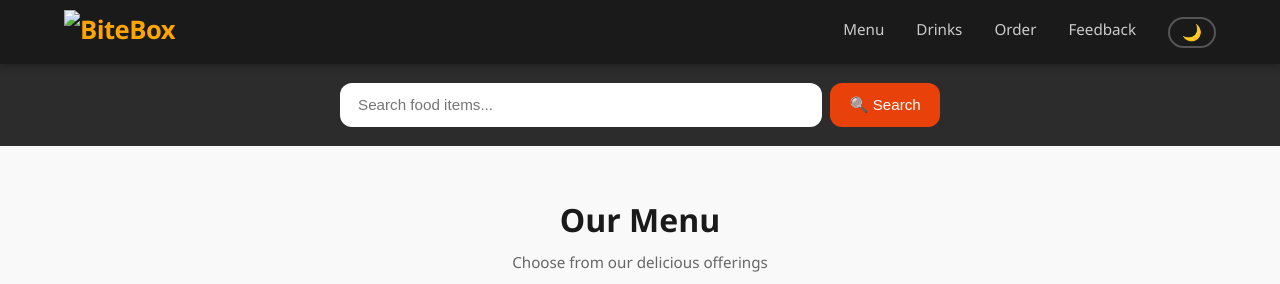
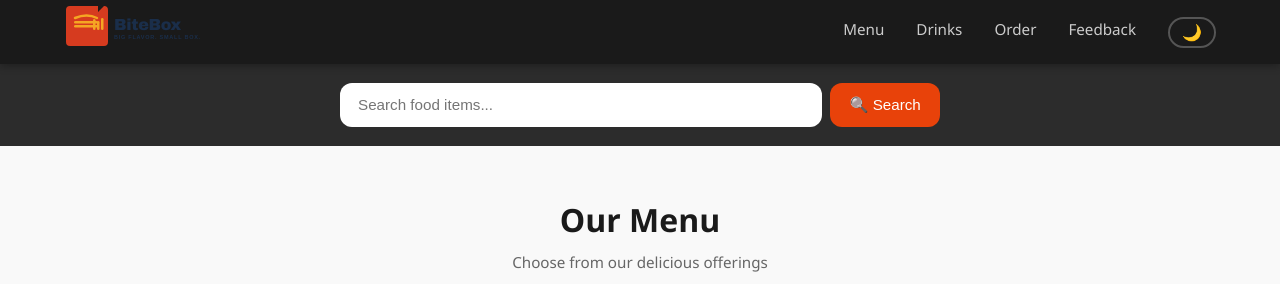
Before and after one commit to timothykahona17-art/bitebox, a website: page index.html in a window 1280 px wide. Shown: the top 284 px of the page. Drawn offline with Linux system fonts and the light colour scheme.

Commit message:
add SVG BiteBox logo to header

```diff
--- a/index.html
+++ b/index.html
@@ -13,7 +13,23 @@
   <header class="header">
     <div class="header-content">
       <h1 class="logo">
-        <img src="logo.png" alt="BiteBox" class="logo-img">
+        <svg width="140" height="44" viewBox="0 0 280 88" xmlns="http://www.w3.org/2000/svg">
+          <!-- Red box with bitten corner -->
+          <path d="M4 12 Q4 4 12 4 L56 4 L56 4 L68 4 L68 16 L80 4 L80 4 Q88 4 88 12 L88 76 Q88 84 80 84 L12 84 Q4 84 4 76 Z" fill="#d63b1f"/>
+          <!-- Burger bun top -->
+          <path d="M22 28 Q46 18 66 28" stroke="#f5a623" stroke-width="5" fill="none" stroke-linecap="round"/>
+          <!-- Burger layers -->
+          <rect x="20" y="34" width="48" height="5" rx="2.5" fill="#f5a623"/>
+          <rect x="20" y="42" width="48" height="5" rx="2.5" fill="#f5a623"/>
+          <!-- Fries -->
+          <rect x="58" y="30" width="5" height="22" rx="2.5" fill="#f5a623"/>
+          <rect x="66" y="34" width="5" height="18" rx="2.5" fill="#f5a623"/>
+          <rect x="74" y="28" width="5" height="24" rx="2.5" fill="#f5a623"/>
+          <!-- BiteBox text -->
+          <text x="100" y="52" font-family="Arial Black, Arial" font-weight="900" font-size="32" fill="#1a2e4a">BiteBox</text>
+          <!-- Tagline -->
+          <text x="100" y="70" font-family="Arial, sans-serif" font-weight="700" font-size="11" fill="#1a2e4a" letter-spacing="1.5">BIG FLAVOR. SMALL BOX.</text>
+        </svg>
       </h1>
       <nav class="navbar">
         <ul class="nav-list">
```
